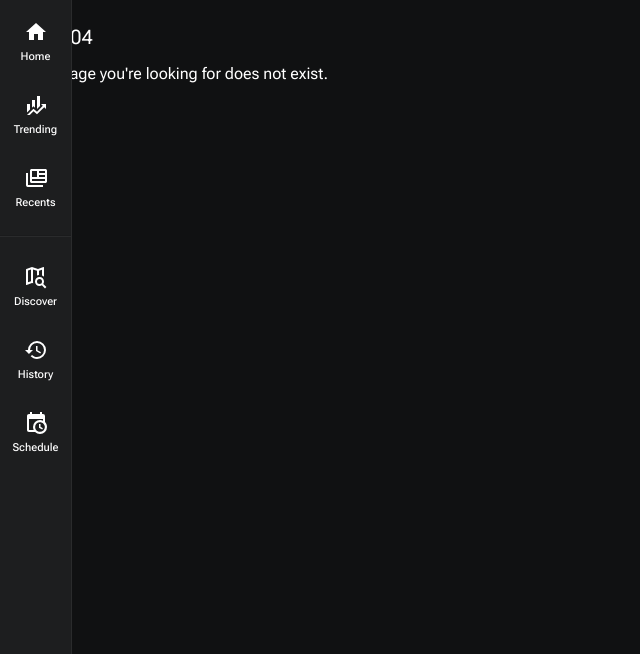
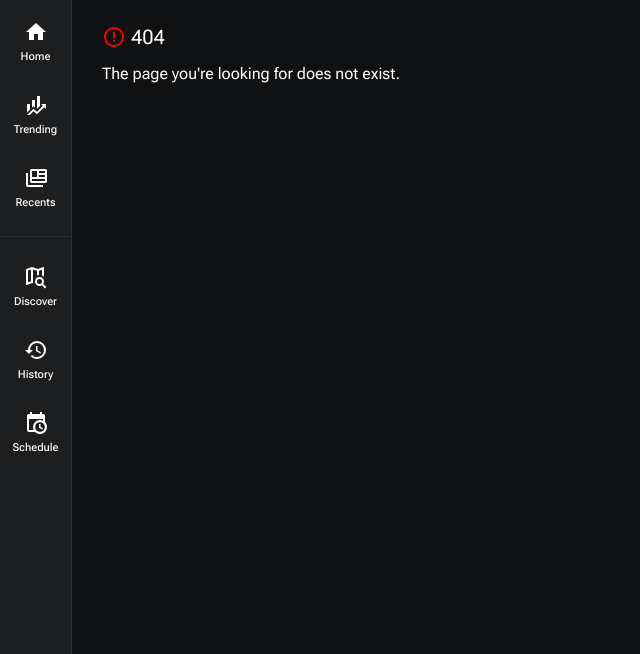
Before and after one commit to zorocap/karasu, a Python web app: template templates/error.html in a window 1280 px wide. Shown: the part 56-710 px from the top of the page, without its empty margins (0-640 px from the left). Run offline with Jinja, Linux system fonts and the light colour scheme; the template is opened without the code that fills it, so the values that code supplies are empty; some libraries are stand-ins or nearby versions.

Commit message:
Added outter--container class to error page

```diff
--- a/templates/error.html
+++ b/templates/error.html
@@ -1,5 +1,6 @@
 {% extends "base.html" %}
 {% block content %}
+<main class="outter--container">
     <div class="inner--container">
         <section>
             <h2 class="ya-title m-15-b">
@@ -9,4 +10,5 @@
             </h2> The page you're looking for does not exist.
         </section>
     </div>
+</main>
 {% endblock content %}
```
Lines whose indentation alone changed are shown as unchanged.
